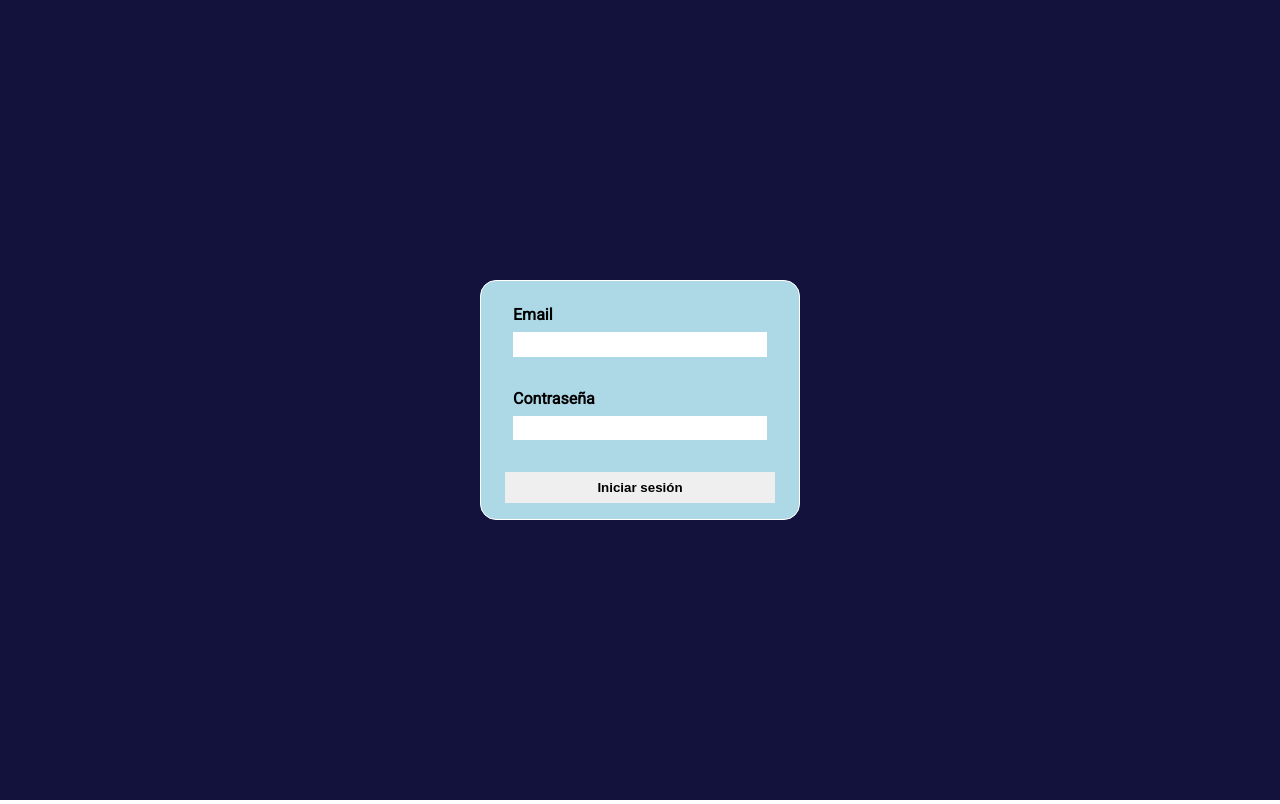
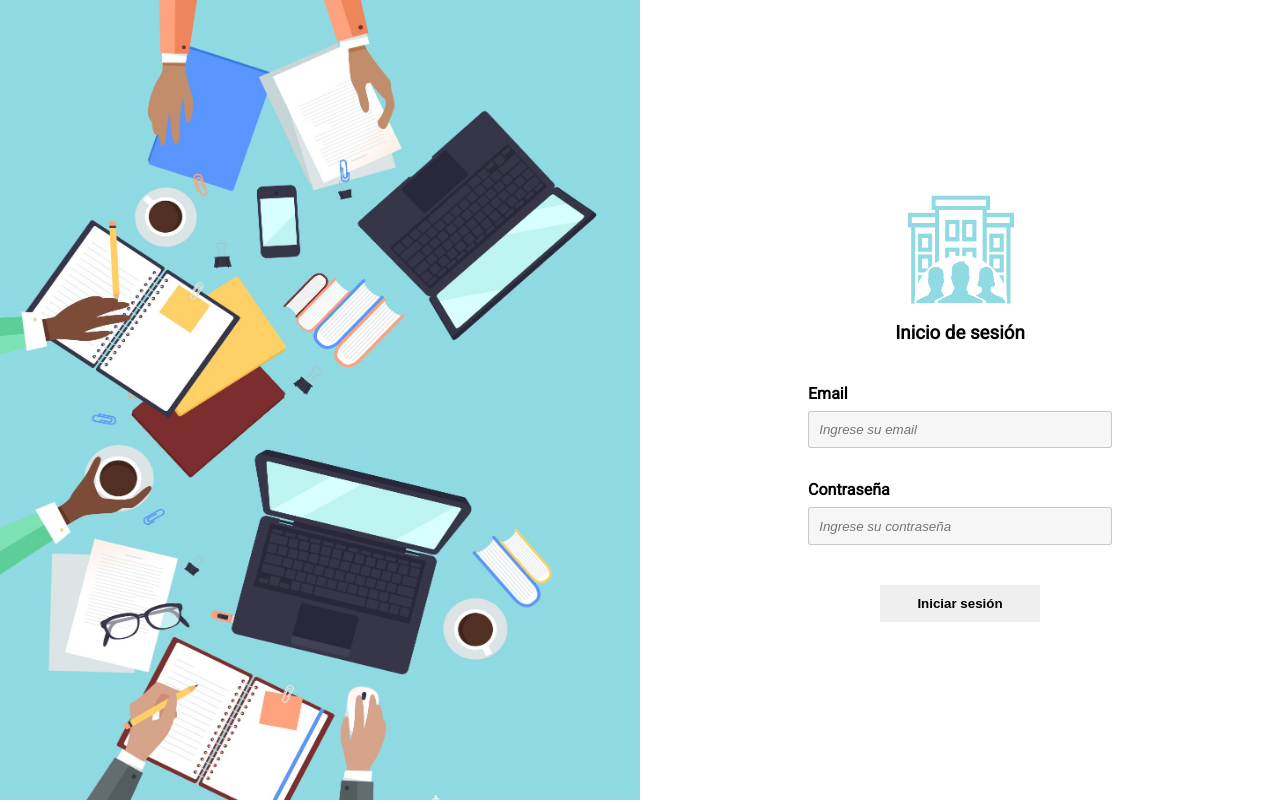
Before and after one commit to Flordani98/TPFinal-ReactJS, a React (Vite) app: page / in a window 1280 px wide. Built offline with nearby package versions, Linux system fonts and the light colour scheme.

Commit message:
Modifica estilos de loginPage
Añade logo de app y variables de css

```diff
--- a/src/pages/LoginPage/LoginPage.jsx
+++ b/src/pages/LoginPage/LoginPage.jsx
@@ -2,30 +2,41 @@
 import React from 'react';
 import styles from './LoginPage.module.css';
 import PropTypes from 'prop-types';
+import fondoTrabajo from '../../assets/fondo-trabajo.jpg'
+import logoApp from '../../assets/logo-app.png'
 
 const LoginPage = ({ }) => {
 	return (
-		<div className={styles.loginpage}>
+		<div className={styles['login-container']}>
 			{/* <div>
 				<button>Registrarse</button>
 				<button>Iniciar sesión</button>
 			</div> */}
 
+			<div>
+				<img className={styles['login-image']} src={fondoTrabajo} alt="elementos de organización en el trabajo"></img>
+			</div>
+
+			<div className={styles['form-content']}>
+
+
+				<img className={styles['app-logo']} src={logoApp} alt="logo de empresa"></img>
+				<h3 className={styles['form-title']}>Inicio de sesión</h3>
 				<form>
 					<div className={styles['form-group']}>
 						<label htmlFor='email'>Email</label>
-					<input type='email' id='email' name='email' required />
+						<input type='email' id='email' name='email' placeholder='Ingrese su email' required />
 
 					</div>
 
 					<div className={styles['form-group']}>
 						<label htmlFor='password'>Contraseña</label>
-					<input type='password' id='password' name='password' required />
+						<input type='password' id='password' name='password' placeholder='Ingrese su contraseña' required />
 					</div>
 
 					<button className={styles['btn-submit']} type='submit'>Iniciar sesión</button>
 				</form>
-
+			</div>
 		</div>
 	);
 };
--- a/src/pages/LoginPage/LoginPage.module.css
+++ b/src/pages/LoginPage/LoginPage.module.css
@@ -1,22 +1,39 @@
-.loginpage {
-    /* background-image: url("../../assets/fondo-trabajo.jpg"); */
-    background-color: rgba(18, 18, 61);
+.login-container {
+    background-color: rgb(255, 255, 255);
+    display: flex;
+    flex-direction: row;
+
+}
+
+.login-image {
+    width: 50vw;
+    height: 100vh;
+}
+
+.app-logo {
+    width: 7rem;
+    height: 7rem;
+    margin: 1rem;
+}
+
+.form-title {
+    margin-bottom: 2rem;
+    text-align: center;
+}
+
+.form-content {
+    height: 100vh;
     display: flex;
     flex-direction: column;
     align-items: center;
     justify-content: center;
-    height: 100vh;
-
+    flex-grow: 1;
 }
 
 form {
-    width: 20rem;
+    width: 50%;
     display: flex;
     flex-direction: column;
-    border: 1px solid rgb(255, 255, 255);
-    background-color: lightblue;
-    padding: 1rem 1.5rem;
-    border-radius: 1rem;
     gap: 1rem;
 
 }
@@ -27,17 +44,15 @@ form {
     flex-direction: column;
     gap: .5rem;
 }
-.btn-submit{
-    margin-top: .5rem;
 
+.btn-submit {
+    width: 50%;
+    margin: 0 auto;
+    margin-top: 1rem;
 }
 
-.btn-submit:hover{
-    background-color: rgb(201, 197, 197);
-    transition: ease-in 200ms;
+.btn-submit:hover {
+
+    background-color: var(--input-submit-color);
+    transition: ease 200ms;
 }
-
-
-/* .button iniciarsesion{
-    /* text-transform: uppercase; */
-    /* width: 100%; */
--- a/src/styles/global.css
+++ b/src/styles/global.css
@@ -1,3 +1,4 @@
+@import './variables.css';
 
 :root{
     font-family: "Roboto", sans-serif;
@@ -9,24 +10,35 @@ a {
 }
 
 label {
-
     display: block;
     font-weight: bold;
     font-size: 1rem;
-
 }
 
 input {
     width: 100%;
+    outline: none;
     border: none;
-    padding: 0.3rem;
+    padding: 0.7rem;
+    font-style: italic;
+    background-color: rgb(247, 246, 246);
+    box-shadow: inset 0 0 0 1px #c8c8c8;
+    border-radius: 3px;
+
+}
+
+input:focus{
+    box-shadow: inset 0 0 0 2px var(--checkbox-focus-color);
+    border-radius: 3px;
 }
 
 button{
     border: none;
     text-decoration: none;
-    padding: .5rem;
+    padding: .7rem;
     text-align: center;
     font-weight: bold;
     cursor: pointer;
+
+
 }
--- a/src/styles/reset.css
+++ b/src/styles/reset.css
@@ -1,10 +1,11 @@
 * {
     box-sizing: border-box;
+    margin: 0;
 }
 
 body {
     min-height: 100dvh;
-    margin: 0;
+    /* margin: 0; */
 }
 
 h1, h2, h3, h4{
--- a/src/styles/variables.css
+++ b/src/styles/variables.css
@@ -0,0 +1,4 @@
+:root{
+    --checkbox-focus-color: rgb(144, 218, 227);
+    --input-submit-color: rgb(149, 229, 240);
+}
```
Also changed, not shown: src/assets/logo-app-nombre.png (added), src/assets/logo-app.png (added). Lines whose indentation alone changed are shown as unchanged.
